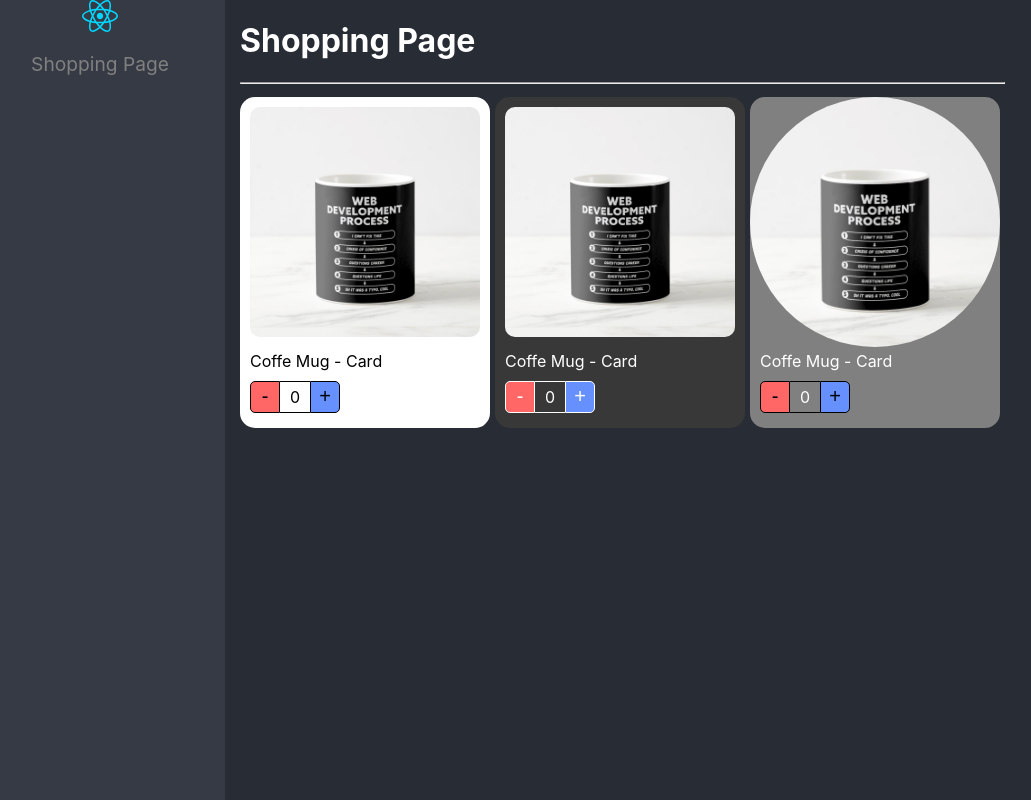
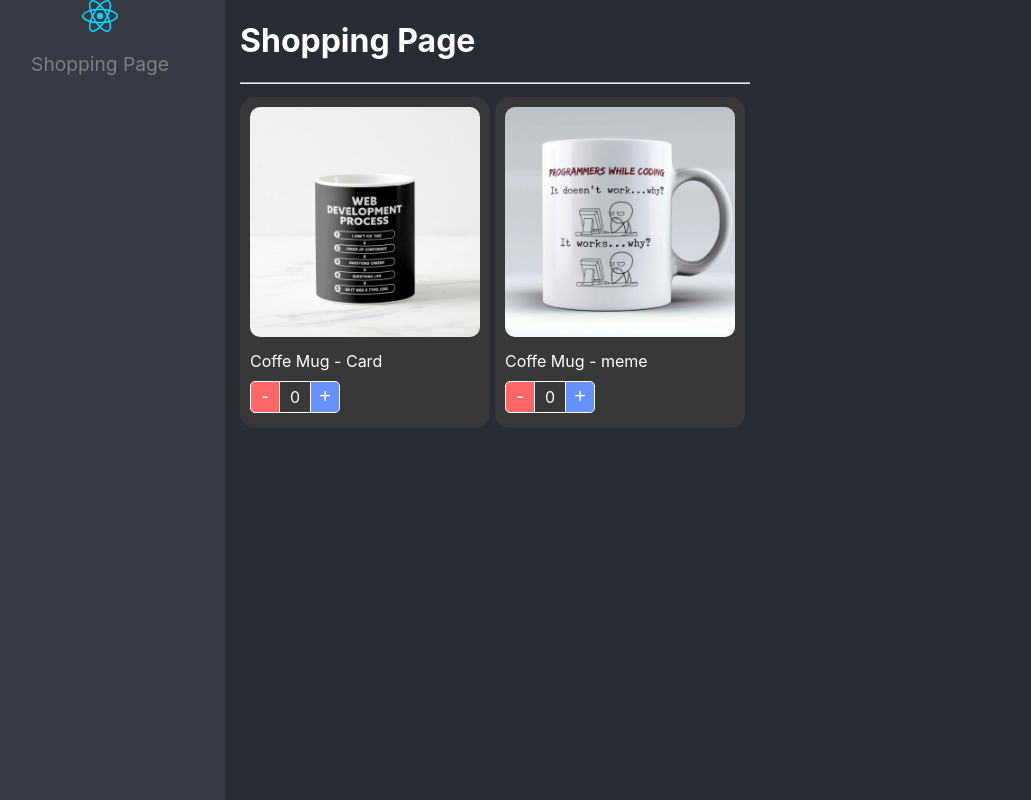
Before and after one commit to Darwin073100/init-project-typescript, a React (Vite) app: page /shopping in a window 1280 px wide. Shown: the whole page, without its empty margins (25-1056 px from the left). Built offline with nearby package versions, Linux system fonts and the light colour scheme.

Commit message:
finish sction 7

```diff
--- a/src/02-component-patterns/components/ProductCard.tsx
+++ b/src/02-component-patterns/components/ProductCard.tsx
@@ -1,6 +1,6 @@
 import { useProduct } from '../hooks/useProduct';
 import { createContext, ReactElement } from 'react';
-import { ProductContextProps, Product } from '../interfaces/interfaces';
+import { ProductContextProps, Product, onChangeArgs } from '../interfaces/interfaces';
 import styles from '../styles/styles.module.css';
 
 export const ProductContext = createContext({} as ProductContextProps);
@@ -10,12 +10,14 @@ export interface Props {
     product: Product
     children?: ReactElement | ReactElement[],
     className?: string,
-    style?: React.CSSProperties
+    style?: React.CSSProperties,
+    onChange?: (args: onChangeArgs)=> void,
+    value?: number
 }
 
-export const ProductCard = ({ children, product, className, style }: Props) => {
+export const ProductCard = ({ children, product, className, style, onChange, value }: Props) => {
 
-    const { counter, decrementCounter, incrementCounter } = useProduct();
+    const { counter, decrementCounter, incrementCounter } = useProduct( {onChange, product, value} );
 
     return (
         <Provider value={{
--- a/src/02-component-patterns/hooks/useProduct.ts
+++ b/src/02-component-patterns/hooks/useProduct.ts
@@ -1,16 +1,39 @@
-import { useState } from "react";
+import { useEffect, useRef, useState } from "react";
+import { onChangeArgs, Product } from "../interfaces/interfaces";
 
-export const useProduct = () => {
-    const [counter, setCounter] = useState<number>(0);
 
-    const incrementCounter = ():void =>{
-        setCounter(prev => prev + 1);
+interface useProductArgs{
+    product: Product,
+    onChange?: (args: onChangeArgs)=> void
+    value?: number
+}
+
+export const useProduct = ({ onChange, product, value=0 }: useProductArgs) => {
+    const [counter, setCounter] = useState<number>(value);
+
+    const isControlled = useRef(!!onChange)
+
+    useEffect(()=>{
+        setCounter( value );
+    }, [value]);
+
+    const incrementCounter = (value: number):void =>{
+
+        const newValue = counter + value;
+
+        setCounter( newValue );
+
+        onChange && onChange({count: newValue, product});
     }
 
     const decrementCounter = ():void =>{
         if( counter === 0) return;
 
-        setCounter(prev => prev - 1);
+        const newValue = counter - 1;
+
+        setCounter( newValue );
+
+        onChange && onChange({count: newValue, product});
     }
 
     return {
--- a/src/02-component-patterns/interfaces/interfaces.ts
+++ b/src/02-component-patterns/interfaces/interfaces.ts
@@ -29,3 +29,8 @@ export interface ProductCardHOCProps{
     Image: (Props: ProductImageProps ) => JSX.Element,
     Buttons: (Props: ProductButtonProps ) => JSX.Element,
 }
+
+export interface onChangeArgs {
+    product: Product,
+    count: number
+}
--- a/src/02-component-patterns/pages/ShoppingPage.tsx
+++ b/src/02-component-patterns/pages/ShoppingPage.tsx
@@ -1,5 +1,7 @@
+import { useState } from "react";
 import { ProductButtons, ProductImage, ProductTitle } from "../components";
 import { ProductCard } from "../components/";
+import { onChangeArgs, Product } from "../interfaces/interfaces";
 import '../styles/custom-styles.css';
 
 const product = {
@@ -8,7 +10,37 @@ const product = {
   img: './coffee-mug.png'
 }
 
+const product2 = {
+  id: '2',
+  title: 'Coffe Mug - meme',
+  img: './1729646525951.png'
+}
+
+const products: Product[] = [product, product2];
+
+interface ProductInCart extends Product {
+  count: number
+}
+
 export const ShoppingPage = () => {
+
+  const [shopingCart, setShopingCart] = useState<{ [key: string]: ProductInCart }>({});
+
+  const onProductCountChange = ({ count, product }: {count: number, product: Product}) => {
+    // console.log('onProductCountChange',count);
+    setShopingCart(oldShopingCart => {
+      if (count === 0) {
+        const { [product.id]: toDelete, ...rest } = oldShopingCart;
+        return rest;
+      }
+
+      return {
+        ...oldShopingCart,
+        [product.id]: { ...product, count }
+      };
+    });
+  }
+
   return (
     <div>
       <h1>Shopping Page</h1>
@@ -16,19 +48,16 @@ export const ShoppingPage = () => {
       <div style={{
         display: 'flex',
         flexDirection: 'row',
-            flexWrap:'wrap'
+        flexWrap: 'wrap'
       }}>
-
-        <ProductCard product={ product } >
-          <ProductCard.Image
-            className='custom-image'/>
-          <ProductCard.Title />
-          <ProductCard.Buttons/>
-        </ProductCard>
-
+        {
+          products.map(pd => (
             <ProductCard
+              key={pd.id}
               className="bg-dark text-white"
-          product={ product } >
+              product={pd}
+              value={shopingCart[product.id]?.count || 0}
+              onChange={(event) => onProductCountChange(event)} >
               <ProductImage
                 className='custom-image' />
               <ProductTitle
@@ -36,25 +65,26 @@ export const ShoppingPage = () => {
               <ProductButtons
                 className='custom-buttons' />
             </ProductCard>
+          ))
+        }
+      </div>
 
+      <div className="shopping-cart">
+        {
+          Object.entries(shopingCart).map(([key, product]) => (
             <ProductCard
-          product={ product }
-          style={{
-            backgroundColor: 'GrayText'
-          }} >
+              key={key}
+              className="bg-dark text-white"
+              product={product}
+              style={{ width: '100px' }}
+              onChange={ onProductCountChange } >
               <ProductImage
-            style={{
-              borderRadius: '50%',
-            }}/>
-          <ProductTitle
-            style={{
-              color: 'white'
-            }}/>
+                className='custom-image' />
               <ProductButtons
-            style={{
-              color: 'white'
-            }}/>
+                className='custom-buttons' />
             </ProductCard>
+          ))
+        }
 
       </div>
     </div>
--- a/src/02-component-patterns/styles/custom-styles.css
+++ b/src/02-component-patterns/styles/custom-styles.css
@@ -20,3 +20,9 @@
     color: white;
     border-color: white;
 }
+
+.shopping-cart{
+    position: fixed;
+    top: 0;
+    right: 10px;
+}
```
Also changed, not shown: public/1729646525951.png (added). Lines whose indentation alone changed are shown as unchanged.
